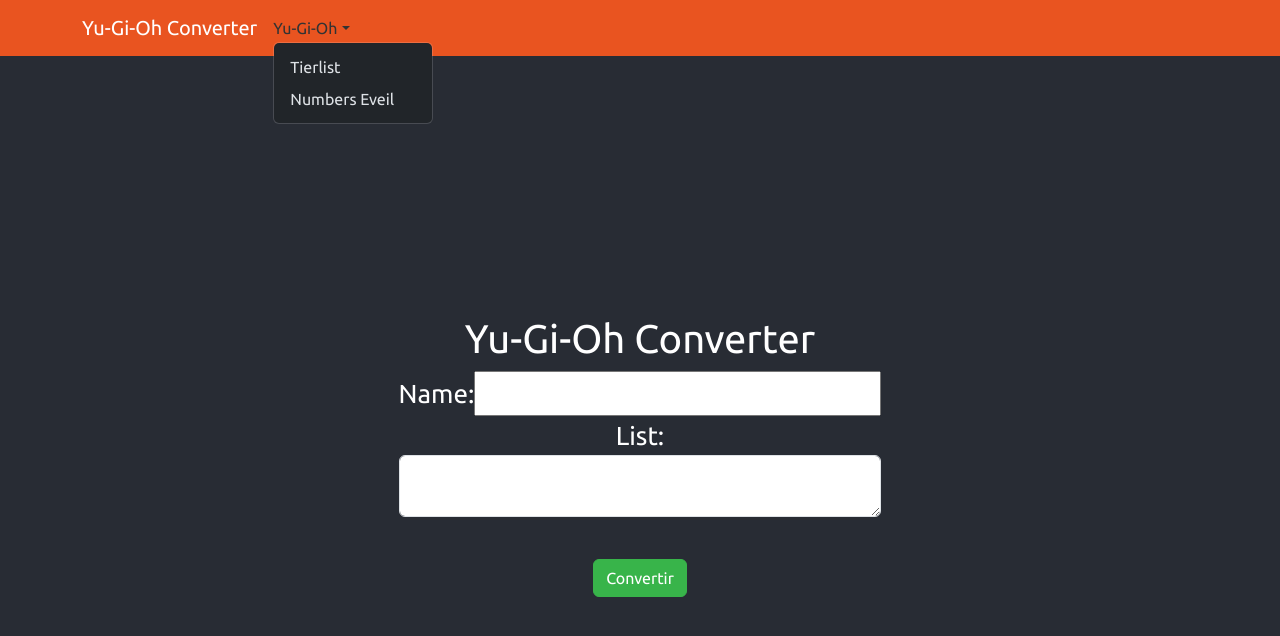
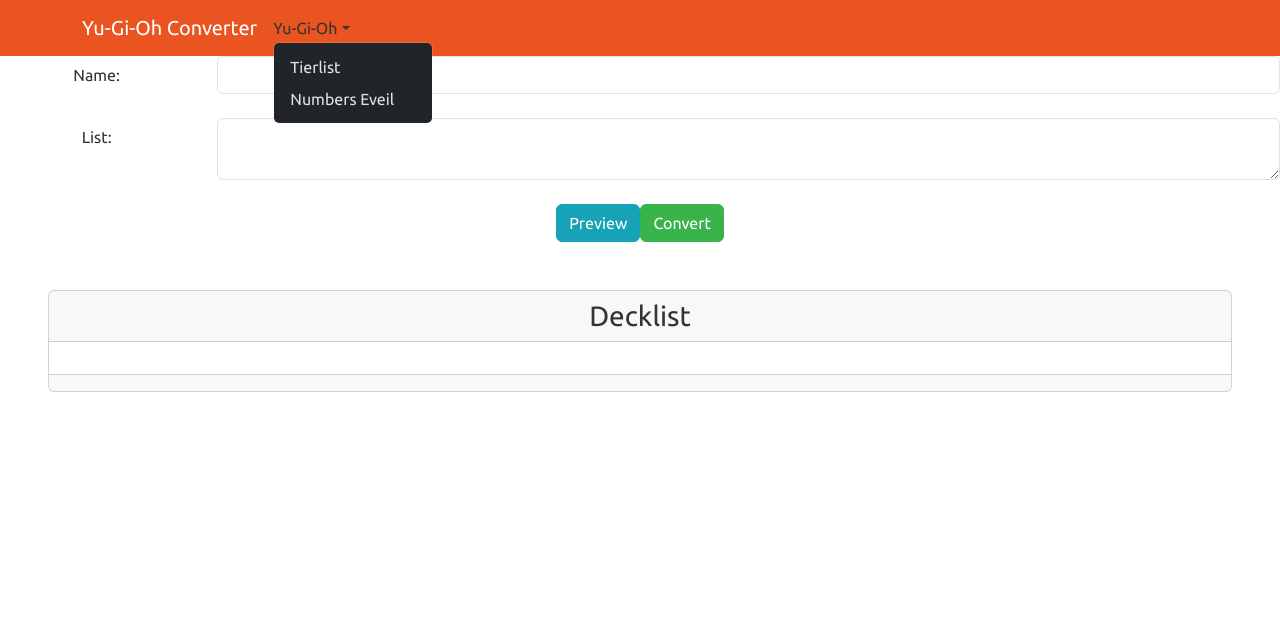
Before and after one commit to Pikashi974/yugioh-converter, a React (Create React App) app: page / in a window 1280 px wide. Both pictures are taken after a click on the button "Yu-Gi-Oh". Shown: the top 636 px of the page. Built offline with nearby package versions, Linux system fonts and the light colour scheme.

Commit message:
Added preview + moving Navbar

```diff
--- a/src/App.js
+++ b/src/App.js
@@ -1,9 +1,4 @@
-import logo from "./logo.svg";
-import "bootswatch/dist/united/bootstrap.min.css";
-import Container from "react-bootstrap/Container";
-import Nav from "react-bootstrap/Nav";
-import Navbar from "react-bootstrap/Navbar";
-import NavDropdown from "react-bootstrap/NavDropdown";
+// import logo from "./logo.svg";
 
 import { useState } from "react";
 import "./App.css";
@@ -13,12 +8,28 @@
   const [name, setName] = useState("");
   const [error, setError] = useState(null);
 
+  const gridStyle = {
+    gridTemplateColumns: "auto auto auto auto",
+  };
+
   async function handleSubmit(e) {
     e.preventDefault();
     try {
+      document.querySelector("#nameInput").classList.remove("is-invalid");
+      document.querySelector("textarea").classList.remove("is-invalid");
+      if (name === "") {
+        document.querySelector("#nameInput").classList.add("is-invalid");
+      }
+      if (answer === "") {
+        document.querySelector("textarea").classList.add("is-invalid");
+      }
+      if (name !== "" && answer !== "") {
         await convertText(answer, name);
+      }
     } catch (err) {
       setError(err);
+      console.error(error);
+      document.querySelector("#nameInput").classList.add("is-invalid");
     }
   }
 
@@ -30,43 +41,55 @@
     setName(e.target.value);
   }
 
+  async function handlePreview(e) {
+    e.preventDefault();
+    try {
+      await previewList(answer, name);
+    } catch (error) {}
+  }
+
   return (
     <div className="App">
-      <Navbar
-        className="navbar navbar-expand-lg bg-primary"
-        data-bs-theme="dark"
-      >
-        <Container>
-          <Navbar.Brand href="/">Yu-Gi-Oh Converter</Navbar.Brand>
-
-          <div className="collapse navbar-collapse" id="navbarColor01">
-            <NavDropdown title="Yu-Gi-Oh">
-              <NavDropdown.Item href="./Tierlist">Tierlist</NavDropdown.Item>
-              <NavDropdown.Item href="./Numbers-Evaille">
-                Numbers Eveil
-              </NavDropdown.Item>
-            </NavDropdown>
+      <form id="form" onSubmit={handleSubmit}>
+        <div className="row">
+          <label className="col-sm-2 col-form-label">Name:</label>
+          <div className="col-sm-10">
+            <input
+              type="text"
+              className="form-control"
+              onChange={handleNameChange}
+              id="nameInput"
+            ></input>
+            <div className="invalid-feedback">
+              Enter a name for your decklist
             </div>
-        </Container>
-      </Navbar>
-      <header className="App-header">
-        <h1>Yu-Gi-Oh Converter</h1>
-        <form id="form" onSubmit={handleSubmit}>
-          <label>Name:</label>
-          <input type="text" onChange={handleNameChange}></input>
+          </div>
+        </div>
         <br />
-          <label>List:</label>
+        <div className="row">
+          <label className="col-sm-2 col-form-label">List:</label>
+          <div className="col-sm-10">
             <textarea
               value={answer}
               onChange={handleTextareaChange}
               className="form-control"
             ></textarea>
+            <div className="invalid-feedback">Error with that list</div>
+          </div>
+        </div>
         <br />
-          <button type="button" className="btn btn-success">
-            Convertir
+        <button type="button" className="btn btn-info" onClick={handlePreview}>
+          Preview
+        </button>
+        <button type="submit" className="btn btn-success">
+          Convert
         </button>
       </form>
-      </header>
+      <div className="card m-5">
+        <h3 className="card-header">Decklist</h3>
+        <div className="card-body d-grid" style={gridStyle}></div>
+        <div className="card-footer d-grid" style={gridStyle}></div>
+      </div>
     </div>
   );
 }
@@ -97,6 +120,7 @@
     let numberCards = text.match(/([0-9]+) ([^\n]+)/)[1];
     // console.log(numberCards);
     let cardName = text.match(/([0-9]+) ([^\n]+)/)[2];
+    cardName = cardName.replaceAll("’", "'").replaceAll("–", "-");
     // console.log(cardName);
     let cardResult = dataYGOPRODECK.find(
       (element) => element.name === cardName
@@ -107,6 +131,41 @@
   }
   return "";
 }
+async function previewList(filetext) {
+  let infos = filetext.split("\n\n");
+  infos = infos.map((element) => element.split("\n"));
+  let main = infos[0]
+    .map((element) => getID(element).split("\n"))
+    .flat()
+    .filter((element) => element !== "");
+  let spell_traps = infos[1]
+    .map((element) => getID(element).split("\n"))
+    .flat()
+    .filter((element) => element !== "");
+  let extra = infos[2]
+    .map((element) => getID(element).split("\n"))
+    .flat()
+    .filter((element) => element !== "");
+  // console.log(main);
+  document.querySelector(".card-body").innerHTML = `
+
+  ${main
+    .concat(spell_traps)
+    .map(
+      (id) =>
+        `<img src="https://pikashi974.github.io/Tierlist/src/img/${id}.jpg" width="100%" height="100%" alt="${id}" title="${id}">`
+    )
+    .join("")}`;
+
+  document.querySelector(".card-footer").innerHTML = `
+    ${extra
+      .map(
+        (id) =>
+          `<img src="https://pikashi974.github.io/Tierlist/src/img/${id}.jpg" width="100%" height="100%" alt="${id}" title="${id}">`
+      )
+      .join("")}`;
+}
+
 var saveData = (function () {
   var a = document.createElement("a");
   document.body.appendChild(a);
--- a/src/index.js
+++ b/src/index.js
@@ -1,12 +1,30 @@
-import React from 'react';
-import ReactDOM from 'react-dom/client';
-import './index.css';
-import App from './App';
-import reportWebVitals from './reportWebVitals';
+import React from "react";
+import ReactDOM from "react-dom/client";
+import "./index.css";
+import App from "./App";
+import reportWebVitals from "./reportWebVitals";
+import "bootswatch/dist/united/bootstrap.min.css";
+import Container from "react-bootstrap/Container";
+import Navbar from "react-bootstrap/Navbar";
+import NavDropdown from "react-bootstrap/NavDropdown";
 
-const root = ReactDOM.createRoot(document.getElementById('root'));
+const root = ReactDOM.createRoot(document.getElementById("root"));
 root.render(
   <React.StrictMode>
+    <Navbar className="navbar navbar-expand-lg bg-primary" data-bs-theme="dark">
+      <Container>
+        <Navbar.Brand href="/">Yu-Gi-Oh Converter</Navbar.Brand>
+
+        <div className="collapse navbar-collapse" id="navbarColor01">
+          <NavDropdown title="Yu-Gi-Oh">
+            <NavDropdown.Item href="./Tierlist">Tierlist</NavDropdown.Item>
+            <NavDropdown.Item href="./Numbers-Evaille">
+              Numbers Eveil
+            </NavDropdown.Item>
+          </NavDropdown>
+        </div>
+      </Container>
+    </Navbar>
     <App />
   </React.StrictMode>
 );
```
Lines whose indentation alone changed are shown as unchanged.
